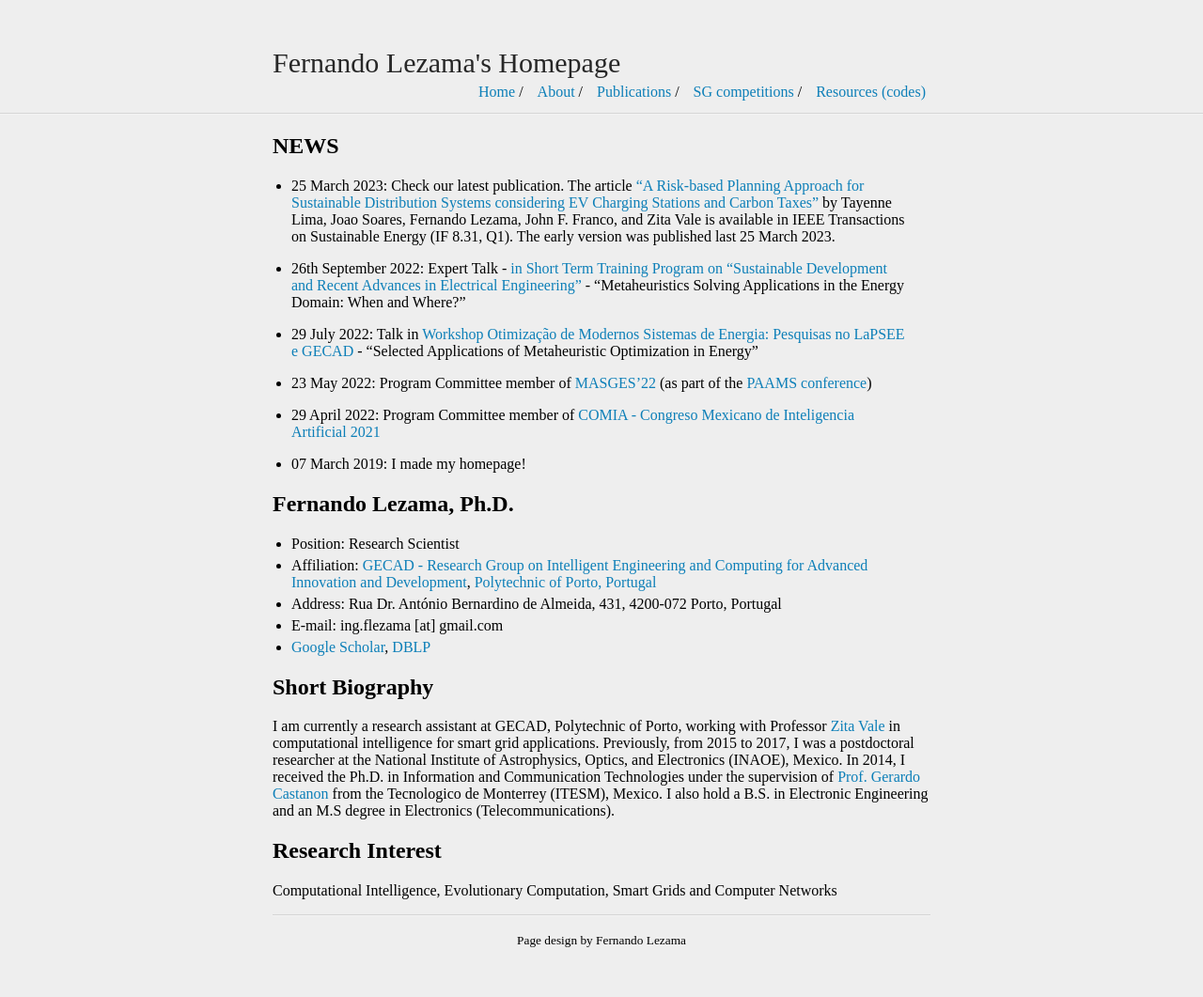
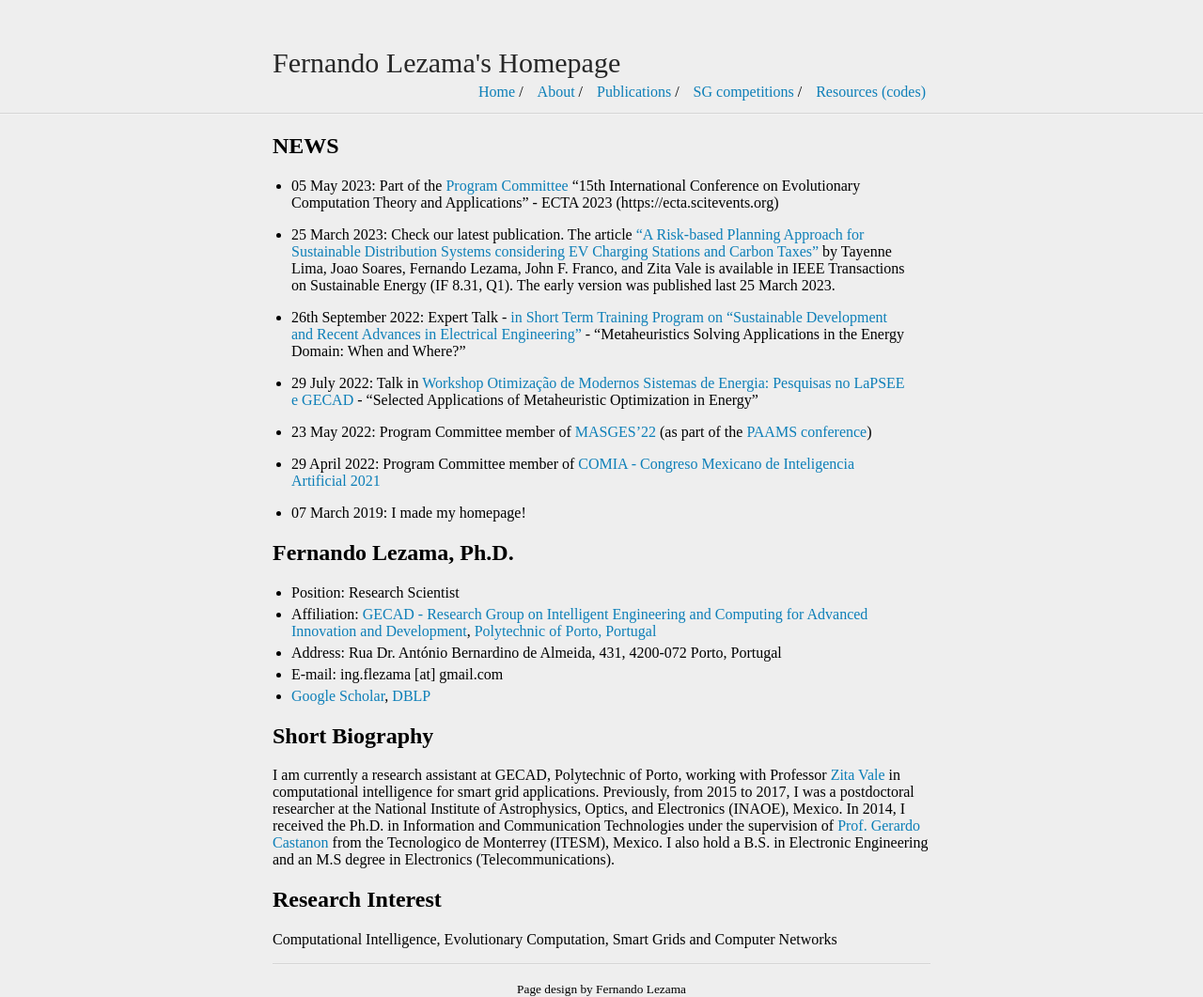
Before and after one commit to fernandolezama/fernandolezama.github.io, a Jekyll site: the page built from index.md, in a window 1280 px wide. Shown: the whole page at 94% size. Built offline with Jekyll 4.4.1, drawn with Linux system fonts in a browser that asks for light colours; before the commit the page ends 1009 px from its top, so only the background shows below that.

Commit message:
Update index.md

```diff
--- a/index.md
+++ b/index.md
@@ -5,6 +5,8 @@ title: Fernando Lezama's Homepage
 
 
 ## NEWS
+* 05 May 2023:  Part of the [Program Committee](https://ecta.scitevents.org/ProgramCommittee.aspx) “15th International Conference on Evolutionary Computation Theory and Applications” - ECTA 2023 (https://ecta.scitevents.org)
+
 * 25 March 2023: Check our latest publication. The article [“A Risk-based Planning Approach for Sustainable Distribution Systems considering EV Charging Stations and Carbon Taxes”](https://ieeexplore.ieee.org/abstract/document/10081007) by Tayenne Lima, Joao Soares, Fernando Lezama, John F. Franco, and Zita Vale is available in IEEE Transactions on Sustainable Energy (IF 8.31, Q1). The early version was published last 25 March 2023.
 
 * 26th September 2022: Expert Talk - [in Short Term Training Program on “Sustainable Development and Recent Advances in Electrical
```
